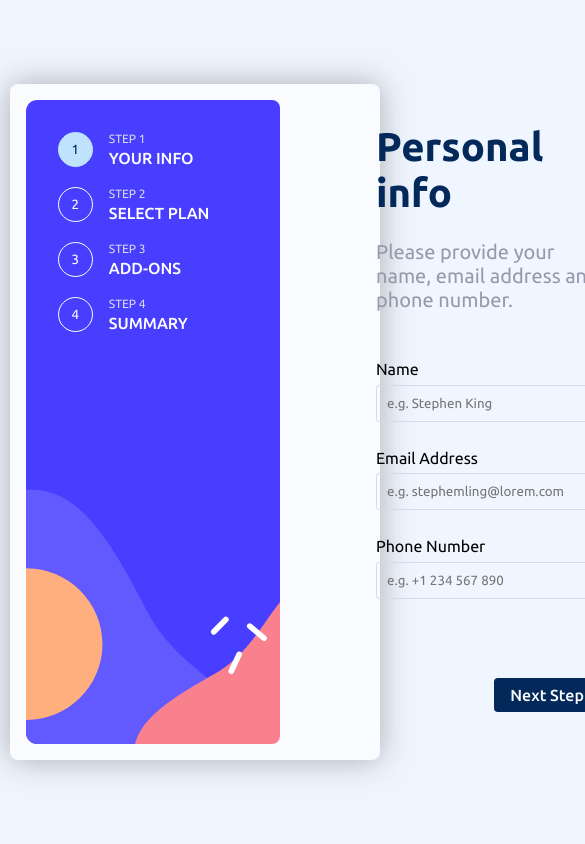
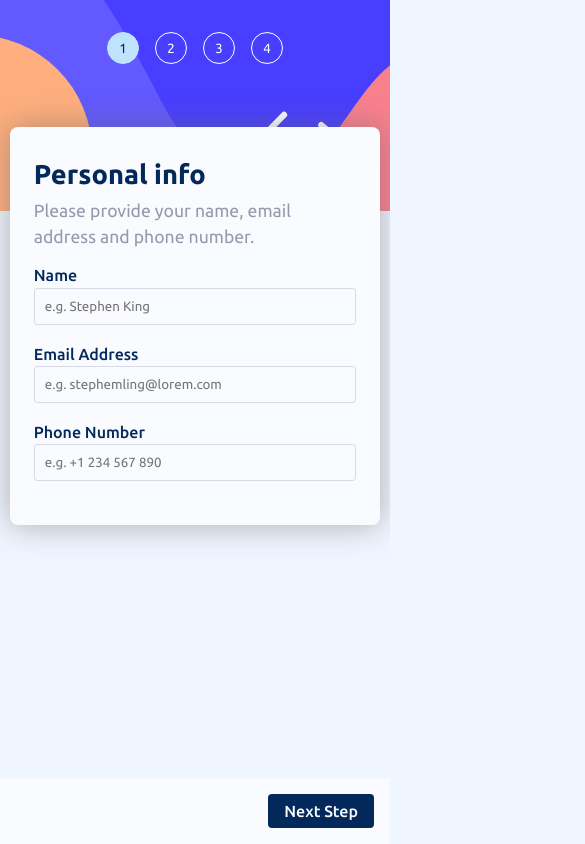
Before and after one commit to tomashoj2001/FEM-REACT-multi-step-form, a React (Create React App) app: page / in a window 390 px wide. Shown: the whole page, 585 px wide, since content can reach past the window. Built offline with nearby package versions, Linux system fonts and the light colour scheme.

Commit message:
Initial Code

```diff
--- a/src/App.js
+++ b/src/App.js
@@ -37,8 +37,10 @@ function App() {
   }, [page])
 
   return (
+    <>
     <main>
       <Nav setPage={setPage} />
+      <div className="container">
         <section className="main__container">
           {page === 0 &&
             <Info
@@ -68,7 +70,10 @@ function App() {
 
           {page === 3 && <Summary summary={summary} setPage={setPage} />}
           {page === 4 && <Thanks />}
+        </section>
 
+        {page !== 4 &&
+          <section className="buttons">
             {page > 0 && page !== 4 &&
               <button
                 className="button left"
@@ -77,7 +82,6 @@ function App() {
                 Go back
               </button>
             }
-
             {page < 3 &&
               <button
               className="button right"
@@ -86,7 +90,6 @@ function App() {
                 Next Step
               </button>
             }
-
             {page === 3 &&
               <button
               className="button right confirm"
@@ -96,7 +99,10 @@ function App() {
               </button>
             }
           </section>
+        }
+      </div>
     </main>
+    </>
   );
 }
 
--- a/src/components/Adds.css
+++ b/src/components/Adds.css
@@ -39,3 +39,49 @@
   font-weight: 700;
   margin-left: auto;
 }
+
+@media (max-width: 600px) {
+  .add {
+    /* border: 2px solid var(--Neutral-Light-gray); */
+    /* border-radius: .5rem; */
+    padding: 1rem;
+    /* margin: 1rem 0; */
+    /* display: flex; */
+    /* align-items: center; */
+    /* transition: all .3s; */
+    /* cursor: pointer; */
+  }
+
+  .add:hover {
+    border-color: var(--Neutral-Light-gray);
+  }
+
+  .add.selected {
+    /* background-color: var(--Neutral-Magnolia); */
+    /* border-color: var(--Primary-Purplish-blue); */
+  }
+
+  .add input {
+    /* height: 2rem; */
+    /* width: 2rem; */
+    margin-right: 1rem ;
+    /* cursor: pointer; */
+  }
+
+  .add__text h2 {
+    /* color: var(--Primary-Marine-blue); */
+    font-size: 1.1rem;
+  }
+
+  .add__text p {
+    color: var(--Neutral-Cool-gray);
+    font-size: .9rem;
+  }
+
+  .add__price {
+    /* color: var(--Primary-Purplish-blue); */
+    /* font-weight: 700; */
+    /* margin-left: auto; */
+    /* font-size: 1rem; */
+  }
+}
--- a/src/components/AddsCard.js
+++ b/src/components/AddsCard.js
@@ -19,7 +19,6 @@ export default function AddsCard ({content, timeframe, adds, setAdds}) {
   }, [adds])
 
   const handleClick = (e) => {
-    e.preventDefault()
     const add = [...document.querySelectorAll('.add')]
     const checkbox = [...document.querySelectorAll('.add > input')]
 
--- a/src/components/Info.css
+++ b/src/components/Info.css
@@ -1,6 +1,11 @@
 .info__form {
   display: flex;
   flex-direction: column;
+}
+
+label {
+  color: var(--Primary-Marine-blue);
+  font-weight: 500;
 }
 
 .info__form input{
@@ -12,7 +17,8 @@
   transition: all .3s;
 }
 
-.info__form input:target {
+.info__form input:target,
+.info__form input:focus {
   border-color: var(--Primary-Marine-blue);
 }
 
@@ -28,3 +34,42 @@
 .info__form .input-error {
   border: 2px solid var(--Primary-Strawberry-red);
 }
+
+@media (max-width: 600px) {
+  .info__form {
+    /* display: flex; */
+    /* flex-direction: column; */
+  }
+
+  label {
+    /* color: var(--Primary-Marine-blue); */
+    /* font-weight: 500; */
+  }
+
+  .info__form input{
+    margin: .25em 0 1.5em;
+    padding: .75em;
+    /* border: 1px solid var(--Neutral-Light-gray); */
+    /* border-radius: .25em; */
+    /* background-color: transparent; */
+    /* transition: all .3s; */
+  }
+
+  .info__form input:target,
+  .info__form input:focus {
+    /* border-color: var(--Primary-Marine-blue); */
+  }
+
+  .info__flex{
+    /* display: flex; */
+  }
+
+  .value-error {
+    /* color: var(--Primary-Strawberry-red); */
+    /* margin-left: auto; */
+  }
+
+  .info__form .input-error {
+    /* border: 2px solid var(--Primary-Strawberry-red); */
+  }
+}
--- a/src/components/Nav.css
+++ b/src/components/Nav.css
@@ -50,3 +50,70 @@ nav {
   margin-top: .25em;
   width: max-content;
 }
+
+@media (max-width: 600px) {
+  nav {
+    /* color: var(--White); */
+    background-image: url(../assets/images/bg-sidebar-mobile.svg);
+    background-size: cover;
+    /* padding: 2em; */
+    padding-right: 2em;
+    border-radius: 0;
+    /* display: flex; */
+    flex-direction: row;
+    justify-content: center;
+    gap: 1em;
+    height: 25vh;
+    width: 100%;
+    position: fixed;
+    top: 0;
+    left: 0;
+    z-index: -1;
+  }
+
+  .nav__item {
+    /* display: flex; */
+    /* gap: 1em; */
+    z-index: 1;
+  }
+
+  .nav__info {
+    display: none;
+  }
+
+  .nav__btn {
+    height: 2rem;
+    /* width: auto; */
+    /* aspect-ratio: 1/1; */
+    /* color: var(--White); */
+    /* border-radius: 50%; */
+    /* border: 1px solid white; */
+    /* background-color: transparent; */
+    /* cursor: pointer; */
+    /* transition: all .3s; */
+  }
+
+  .nav__btn:hover {
+    transform: scale(1);
+  }
+
+  .nav__btn.selected {
+    /* color: var(--Primary-Marine-blue); */
+    /* background-color: var(--Primary-Light-blue); */
+    /* border-color: var(--Primary-Light-blue); */
+    /* pointer-events: none; */
+  }
+
+  .nav__step {
+    /* font-size: .75rem; */
+    /* font-weight: 400; */
+    /* color: var(--Neutral-Light-gray); */
+  }
+
+  .nav__title {
+    /* font-size: 1rem; */
+    /* font-weight: 500; */
+    /* margin-top: .25em; */
+    /* width: max-content; */
+  }
+}
--- a/src/components/Nav.js
+++ b/src/components/Nav.js
@@ -11,7 +11,7 @@ export default function Nav({ setPage }) {
         >
           1
         </button>
-        <div>
+        <div className="nav__info">
           <h3 className="nav__step">STEP 1</h3>
           <h2 className="nav__title">YOUR INFO</h2>
         </div>
@@ -24,7 +24,7 @@ export default function Nav({ setPage }) {
         >
           2
         </button>
-        <div>
+        <div className="nav__info">
           <h3 className="nav__step">STEP 2</h3>
           <h2 className="nav__title">SELECT PLAN</h2>
         </div>
@@ -37,7 +37,7 @@ export default function Nav({ setPage }) {
         >
           3
         </button>
-        <div>
+        <div className="nav__info">
           <h3 className="nav__step">STEP 3</h3>
           <h2 className="nav__title">ADD-ONS</h2>
         </div>
@@ -50,7 +50,7 @@ export default function Nav({ setPage }) {
         >
           4
         </button>
-        <div>
+        <div className="nav__info">
           <h3 className="nav__step">STEP 4</h3>
           <h2 className="nav__title">SUMMARY</h2>
         </div>
--- a/src/components/Plan.css
+++ b/src/components/Plan.css
@@ -39,3 +39,58 @@
   margin-top: .5em;
   color: var(--Primary-Marine-blue);
 }
+
+@media (max-width: 600px) {
+  .cards {
+    /* display: flex; */
+    flex-direction: column;
+    /* gap: 1rem; */
+  }
+
+  .card {
+    /* width: 100%; */
+    /* padding: 1em; */
+    /* border: 1px solid var(--Neutral-Light-gray); */
+    /* border-radius: .5em; */
+    /* cursor: pointer; */
+    /* transition: all .3s; */
+    display: flex;
+    align-items: flex-start;
+    gap: 1em;
+  }
+
+  .card:hover {
+    border-color: var(--Neutral-Light-gray);
+  }
+
+  .card.selected {
+    /* background-color: var(--Neutral-Magnolia); */
+    /* border-color: var(--Primary-Purplish-blue); */
+    /* pointer-events: none; */
+  }
+
+  .card__content {
+    /* margin: 0; */
+  }
+
+  .card img {
+    margin-bottom: 0;
+    height: 3rem;
+  }
+
+  .card__title {
+    /* color: var(--Primary-Marine-blue); */
+    margin-bottom: 0;
+    font-size: 1.25rem;
+  }
+
+  .card__price {
+    /* color: var(--Neutral-Cool-gray); */
+    margin: .2rem 0;
+  }
+
+  .card__gift {
+    margin-top: 0;
+    /* color: var(--Primary-Marine-blue); */
+  }
+}
--- a/src/components/PlanCard.js
+++ b/src/components/PlanCard.js
@@ -16,12 +16,14 @@ export default function PlanCard ({content, timeframe, plan, setPlan, number}) {
       onClick={() => setPlan(number)}
     >
       <img src={content.img} alt={content.title} />
-      <h2 className="card__title">{content.title}</h2>
-      <p className="card__price">{content.price[timeframe]}</p>
+      <div className="card__content">
+        <h2 className="card__title">{content.title}</h2>
+        <p className="card__price">{content.price[timeframe]}</p>
 
-      {timeframe === 1 &&
-        <p className="card__gift">2 month free</p>
-      }
+        {timeframe === 1 &&
+          <p className="card__gift">2 month free</p>
+        }
+      </div>
     </div>
   )
 }
--- a/src/components/Thanks.css
+++ b/src/components/Thanks.css
@@ -1,6 +1,6 @@
 .thanks {
   width: 85%;
-  height: 100%;
+  height: 60vh;
   margin: auto;
   display: flex;
   flex-direction: column;
@@ -18,3 +18,28 @@
   text-align: center;
   line-height: 1.5;
 }
+
+@media (max-width: 600px) {
+  .thanks {
+    width: 90%;
+    /* height: 100%; */
+    /* margin: 3rem auto; */
+    /* display: flex; */
+    /* flex-direction: column; */
+    /* justify-content: center; */
+    /* align-items: center; */
+    padding: 4rem 0;
+  }
+
+  .thanks h2 {
+    /* margin: 2rem auto 1rem; */
+    /* color: var(--Primary-Marine-blue); */
+  }
+
+  .thanks p {
+    font-size: 1.1rem;
+    /* color: var(--Neutral-Cool-gray); */
+    /* text-align: center; */
+    /* line-height: 1.5; */
+  }
+}
--- a/src/style.css
+++ b/src/style.css
@@ -41,7 +41,13 @@ main {
   display: flex;
 }
 
-.main__container {
+/* .main__container {
+  width: 100%;
+  margin: 0 6em;
+  position: relative;
+} */
+
+.container {
   width: 100%;
   margin: 0 6em;
   position: relative;
@@ -59,6 +65,15 @@ main {
   font-size: 1.25rem;
 }
 
+.buttons {
+  margin-top: auto;
+  position: absolute;
+  bottom: 0;
+  width: 100%;
+  display: flex;
+  justify-content: space-between;
+}
+
 .button {
   font-size: 1rem;
   font-weight: 500;
@@ -68,14 +83,9 @@ main {
   background-color: transparent;
   cursor: pointer;
   transition: all .3s;
-  position: absolute;
-  bottom: 2em;
-  right: 0;
 }
 
 .left {
-  right: 0;
-  left: 0;
   color: var(--Neutral-Cool-gray);
 }
 
@@ -100,3 +110,103 @@ main {
 .confirm:hover {
   background-color: var(--Primary-Marine-blue);
 }
+
+@media (max-width: 600px) {
+  body {
+    /* background-color: var(--Neutral-Magnolia); */
+    /* font-family: var(--Font); */
+    width: 100dvw;
+    height: 100dvh;
+    height: 100vh;
+    /* overflow-x: hidden; */
+  }
+
+  main {
+    /* width: min(95%, 1100px); */
+    height: auto;
+    /* margin: auto; */
+    margin-top: 0;
+    top: 15vh;
+    padding: 1.5em;
+    position: absolute;
+    left: 2.5vw;
+    /* border-radius: .5em; */
+    /* box-shadow: 0 0 2rem 0rem rgba(100, 100, 100, .5); */
+    /* background-color: var(--Neutral-Alabaster); */
+    /* display: flex; */
+  }
+
+  .container {
+    /* width: 100%; */
+    margin: 0 auto;
+    /* position: relative; */
+  }
+
+  .title {
+    /* color: var(--Primary-Marine-blue); */
+    margin: .5rem 0;
+    font-size: 1.7rem;
+  }
+
+  .description {
+    /* color: var(--Neutral-Cool-gray); */
+    margin-bottom: 1rem;
+    font-size: 1.1rem;
+    line-height: 1.5;
+  }
+
+  .buttons {
+    background-color: var(--Neutral-Alabaster);
+    position: fixed;
+    bottom: 0;
+    left: 0;
+    /* height: 10vh; */
+    padding: 1rem;
+    width: 100vw;
+    z-index: 0;
+  }
+
+  .button {
+    /* font-size: 1rem; */
+    /* font-weight: 500; */
+    /* padding: .5em 1em; */
+    /* width: fit-content; */
+    /* border: none; */
+    /* background-color: transparent; */
+    /* cursor: pointer; */
+    /* transition: all .3s; */
+    /* position: fixed; */
+    bottom: 1em;
+    right: 5vw;
+  }
+
+  .left {
+    /* right: 0; */
+    left: 5%;
+    padding-left: 0;
+    /* color: var(--Neutral-Cool-gray); */
+  }
+
+  .left:hover {
+    color: var(--Neutral-Cool-gray);
+  }
+
+  .right {
+    margin-left: auto;
+    /* border-radius: .25em; */
+    /* color: var(--Neutral-Alabaster); */
+    /* background-color: var(--Primary-Marine-blue); */
+  }
+
+  .right:hover {
+    background-color: var(--Primary-Marine-blue);
+  }
+
+  .confirm {
+    /* background-color: var(--Primary-Purplish-blue); */
+  }
+
+  .confirm:hover {
+    background-color: var(--Primary-Purplish-blue);
+  }
+}
```
Also changed, not shown: src/components/Summary.css (+74 -0 lines). Lines whose indentation alone changed are shown as unchanged.
